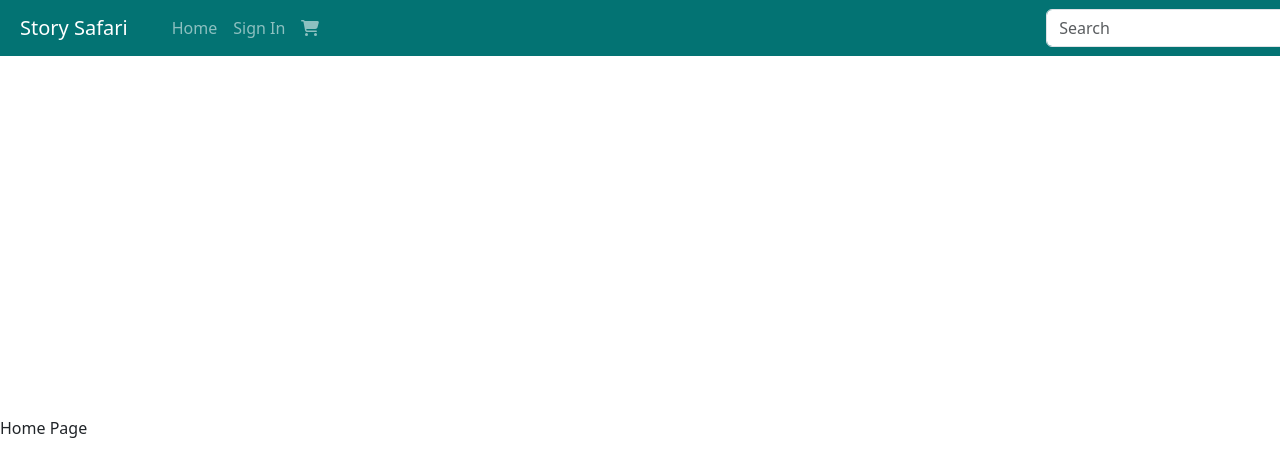
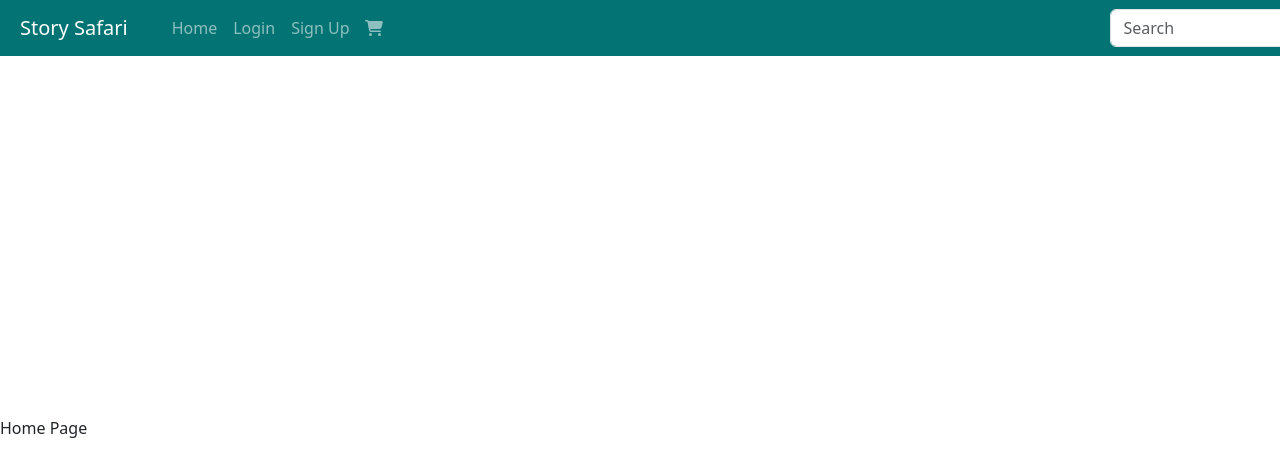
Before and after one commit to keironchaudhry/bookshop-project, a React (Vite) app: page / in a window 1280 px wide. Shown: the top 476 px of the page. Built offline with nearby package versions, Linux system fonts and the light colour scheme.

Commit message:
Feat: Add sign up to navbar

```diff
--- a/src/components/Navbar.tsx
+++ b/src/components/Navbar.tsx
@@ -18,8 +18,11 @@ const Navbar: React.FC = () => {
           <Nav.Link as={Link} to="/">
             Home
           </Nav.Link>
-          <Nav.Link as={Link} to="/signin">
-            Sign In
+          <Nav.Link as={Link} to="/login">
+            Login
+          </Nav.Link>
+          <Nav.Link as={Link} to="/signup">
+            Sign Up
           </Nav.Link>
           <Nav.Link as={Link} to="/shopping">
             <FontAwesomeIcon icon={faCartShopping} />
```
